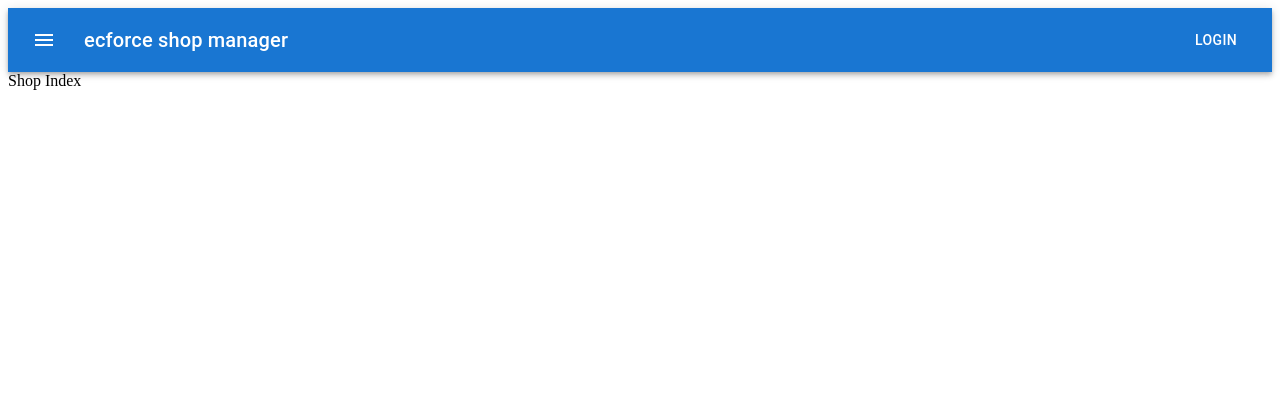
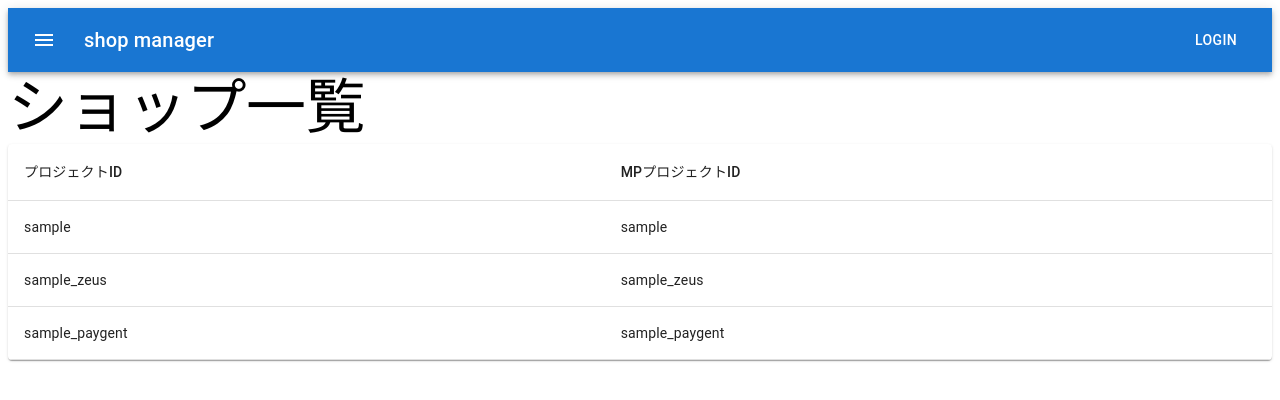
Before and after one commit to rubyonmiya/next-todo-app, a Next.js app: page /shops in a window 1280 px wide. Shown: the top 400 px of the page. Built offline with nearby package versions, Linux system fonts and the light colour scheme.

Commit message:
api実装

```diff
--- a/src/components/layouts.tsx
+++ b/src/components/layouts.tsx
@@ -16,7 +16,7 @@ const Layout = ({ children, ...props }: Props) => {
               <MenuIcon />
             </IconButton>
             <Typography variant='h6' component='div' sx={{ flexGrow: 1 }}>
-              ecforce shop manager
+              shop manager
             </Typography>
             <Button color='inherit'>Login</Button>
           </Toolbar>
--- a/src/pages/api/v1/shops.tsx
+++ b/src/pages/api/v1/shops.tsx
@@ -1,9 +1,5 @@
+import type Shop from '@/types/shop'
 import type { NextApiRequest, NextApiResponse } from 'next'
-
-type Shop = {
-  id: number
-  number: string
-}
 
 const shops: Shop[] = [
   { id: 1, number: 'sample' },
--- a/src/pages/shops/index.tsx
+++ b/src/pages/shops/index.tsx
@@ -1,17 +1,46 @@
 import Layout from '@/components/layouts'
+import type Shop from '@/types/shop'
+import {
+  Paper,
+  Table,
+  TableBody,
+  TableCell,
+  TableContainer,
+  TableHead,
+  TableRow,
+  Typography,
+} from '@mui/material'
 import axios from 'axios'
 import useSWR from 'swr'
 
 const ShopsIndexPage = () => {
   const fetcher = (url) => axios.get(url).then((res) => res.data)
-  const { data, error } = useSWR('/api/v1/shops', fetcher)
-
-  console.log(data)
+  const { data } = useSWR('/api/v1/shops', fetcher)
 
   return (
     <Layout>
-      Shop Index
-      {error}
+      <Typography variant='h2' component='h2'>
+        ショップ一覧
+      </Typography>
+
+      <TableContainer component={Paper}>
+        <Table sx={{ minWidth: 650 }} aria-label='simple table'>
+          <TableHead>
+            <TableRow>
+              <TableCell>プロジェクトID</TableCell>
+              <TableCell>MPプロジェクトID</TableCell>
+            </TableRow>
+          </TableHead>
+          <TableBody>
+            {data?.map((row: Shop) => (
+              <TableRow key={row.id}>
+                <TableCell>{row.number}</TableCell>
+                <TableCell>{row.number}</TableCell>
+              </TableRow>
+            ))}
+          </TableBody>
+        </Table>
+      </TableContainer>
     </Layout>
   )
 }
--- /dev/null
+++ b/src/types/shop.tsx
@@ -0,0 +1,6 @@
+type Shop = {
+  id: number
+  number: string
+}
+
+export default Shop
```
